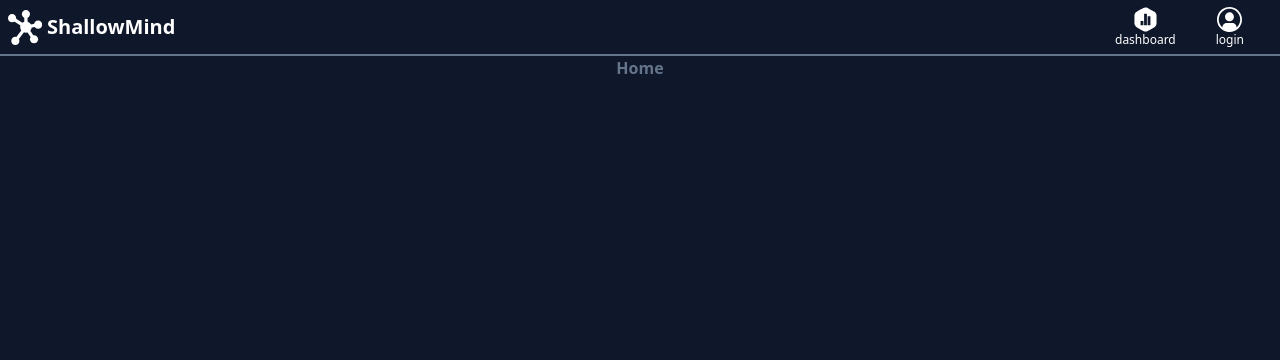
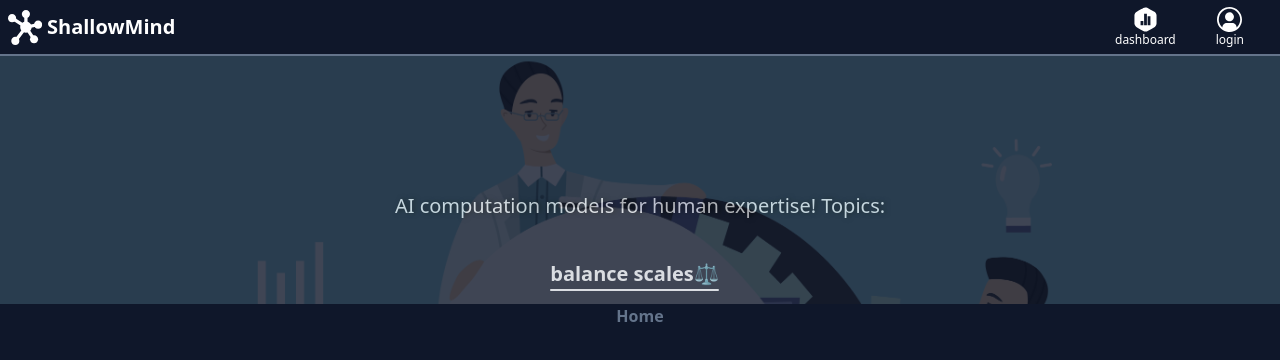
Before and after one commit to ngakana/shallowmind, a React (Create React App) app in the folder client/: page / in a window 1280 px wide. Shown: the top 360 px of the page. Built offline with nearby package versions, Linux system fonts and the light colour scheme.

Commit message:
add hero banner to home page

```diff
--- a/client/package.json
+++ b/client/package.json
@@ -7,7 +7,8 @@
     "react": "^18.0.0",
     "react-dom": "^18.0.0",
     "react-router-dom": "^6.3.0",
-    "react-scripts": "5.0.0"
+    "react-scripts": "5.0.0",
+    "react-typical": "^0.1.3"
   },
   "scripts": {
     "start": "react-scripts start",
--- /dev/null
+++ b/client/src/components/HeroBanner.jsx
@@ -0,0 +1,45 @@
+
+import Banner from "../assets/banner.jpg";
+import TypeWriter from "./TypeWriter";
+
+function HeroBanner({ heroText }) {
+    return (
+        <div
+            className="
+                relative
+                h-1/3 w-screen
+                px-4 pt-44
+                flex flex-col items-center justify-end
+            "
+        >
+            <div
+                style={{
+                    backgroundImage: 'url("' + Banner + '")',
+                    backgroundSize: "cover",
+                    backgroundRepeat: "no-repeat",
+                    backgroundPosition: "top",
+                    backgroundColor: "#000000",
+                    backgroundAttachment: "fixed",
+                    opacity: "0.2",
+                }}
+                className="absolute h-full w-full"
+            ></div>
+            <p
+                style={{
+                    textShadow: "2px 0 5px black"
+                }}
+                className="text-xl text-gray-300 text-center"
+            >
+                {heroText}
+            </p>
+            <br />
+            <TypeWriter text={[
+                ` drink choices🍹`, 1000,
+                ` monks🧘🏽`, 1000,
+                ` balance scales⚖️`, 1000
+            ]} />
+        </div>
+    )
+}
+
+export default HeroBanner;
--- /dev/null
+++ b/client/src/components/TypeWriter.jsx
@@ -0,0 +1,16 @@
+
+import Typical from 'react-typical';
+
+function TypeWriter({ text }) {
+    return (
+        <strong className="text-xl text-gray-300 py-4 underline underline-offset-8">
+            <Typical
+                steps={text}
+                wrapper="p"
+                loop={Infinity}
+            />
+        </strong>
+    )
+}
+
+export default TypeWriter
--- a/client/src/pages/Home.jsx
+++ b/client/src/pages/Home.jsx
@@ -1,10 +1,14 @@
+import HeroBanner from "../components/HeroBanner";
 
 function Home() {
     return (
         <div className="
-            h-screen w-screen
-            flex items-start justify-center
+            h-screen max-w-screen overflow-y-scroll overflow-x-hidden
+            flex flex-col items-center justify-start
         ">
+            <HeroBanner
+                heroText="AI computation models for human expertise! Topics:"
+            />
             <p className="text-center text-slate-500 font-bold">Home</p>
         </div>
     )
```
Also changed, not shown: client/src/assets/banner.jpg (added), 1 other file (tests, documents, lock files or other folders).
